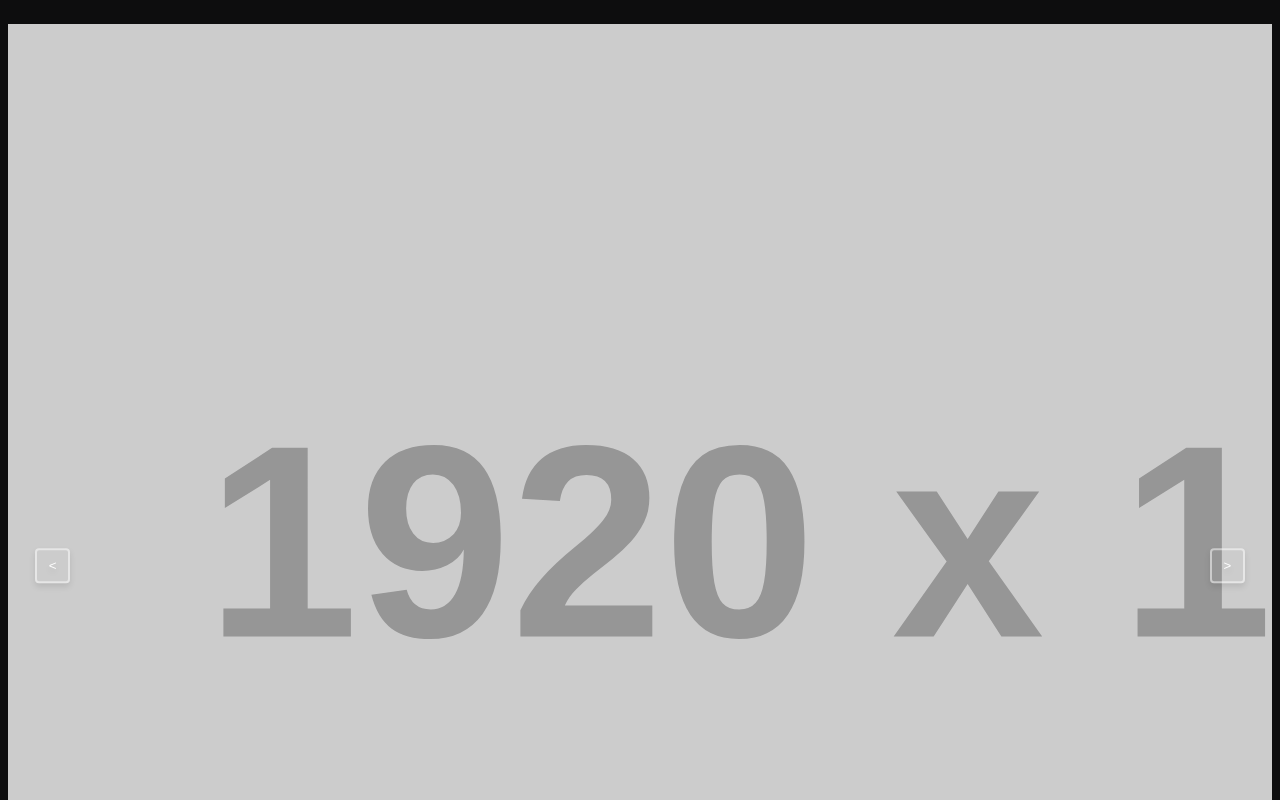
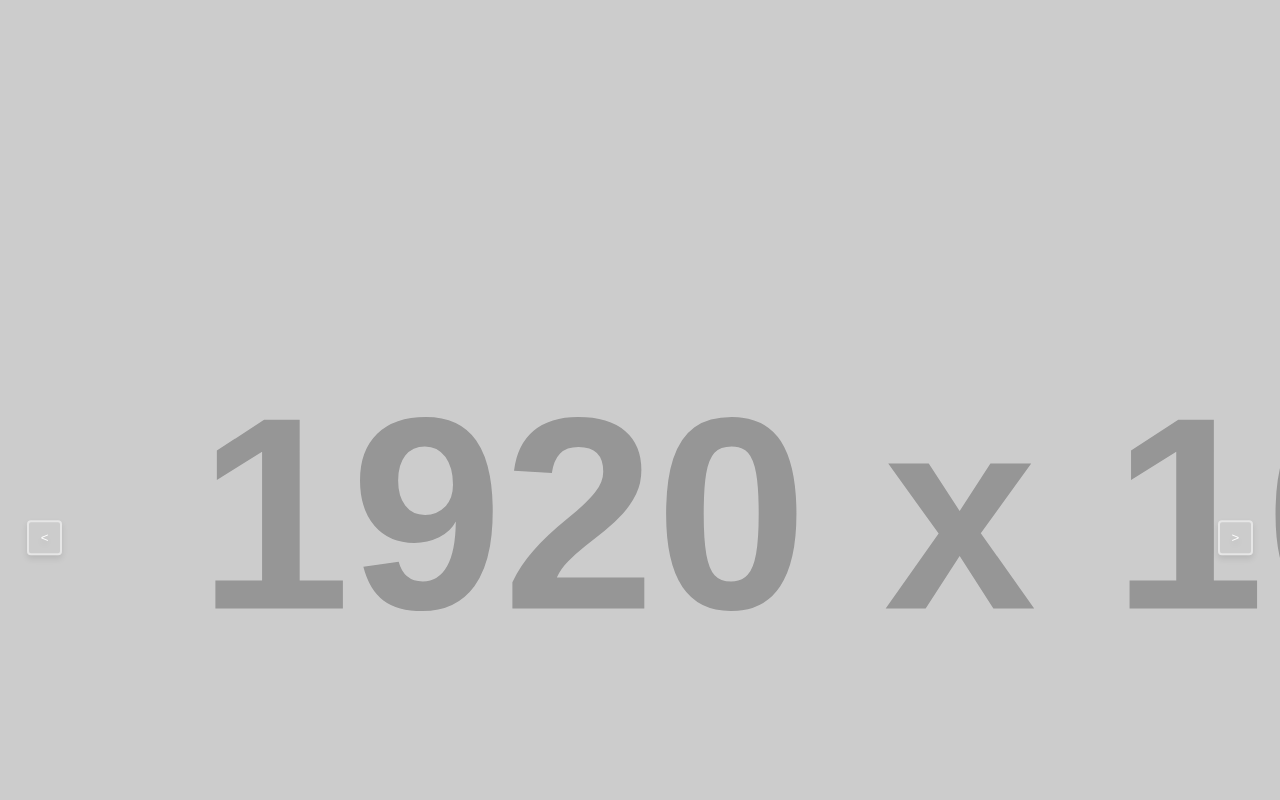
Before and after one commit to mew-mo/carousel-beginnings, a plain HTML site: page test.html in a window 1280 px wide. Shown: the top 800 px of the page. Drawn offline with Linux system fonts and the light colour scheme; placeholder pictures from the web are drawn by us.

Commit message:
fixing overflow

```diff
--- a/css/custom.css
+++ b/css/custom.css
@@ -1,3 +1,10 @@
 body {
+  margin: 0;
+  padding: 0;
+  overflow: hidden;
   background: #0d0d0e;
 }
+
+.glide {
+  margin-top: -20px;
+}
--- a/js/custom.js
+++ b/js/custom.js
@@ -3,7 +3,7 @@
   const config = {
     type: 'carousel',
     // carousel makes sure it wont swivel back to the first one!!
-    autoplay: 40000,
+    autoplay: 4000,
     focusAt: 'center',
     keyboard: true,
     swipeThreshold: 50
```
